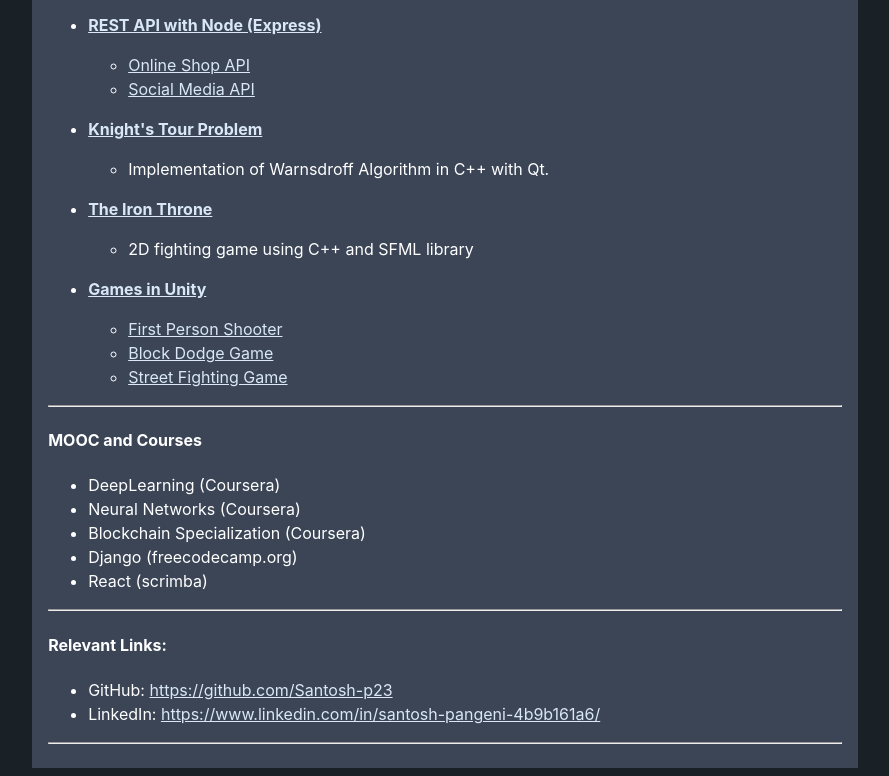
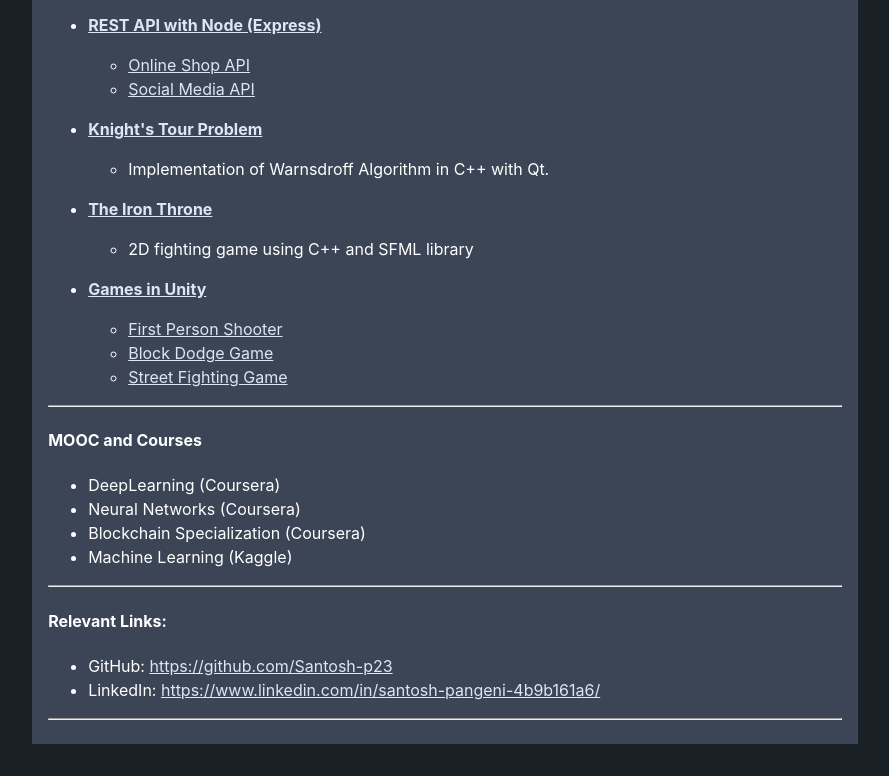
Before and after one commit to Santosh-p23/sntsh.github.io, a website: page assets/resume.html in a window 1280 px wide. Shown: the part 1530-2306 px from the top of the page, without its empty margins (195-1084 px from the left). After the commit the page ends 2282 px from the top, so only its background shows below. Drawn offline with nearby package versions, Linux system fonts and the light colour scheme.

Commit message:
Update resume.html

```diff
--- a/assets/resume.html
+++ b/assets/resume.html
@@ -125,8 +125,7 @@
             <li>DeepLearning (Coursera)</li>
             <li>Neural Networks (Coursera)</li>
             <li>Blockchain Specialization (Coursera)</li>
-            <li>Django (freecodecamp.org)</li>
-            <li>React (scrimba)</li>
+            <li>Machine Learning (Kaggle) </li>
         </ul>
         <hr>
         <h4 id="relevant-links">Relevant Links:</h4>
```
